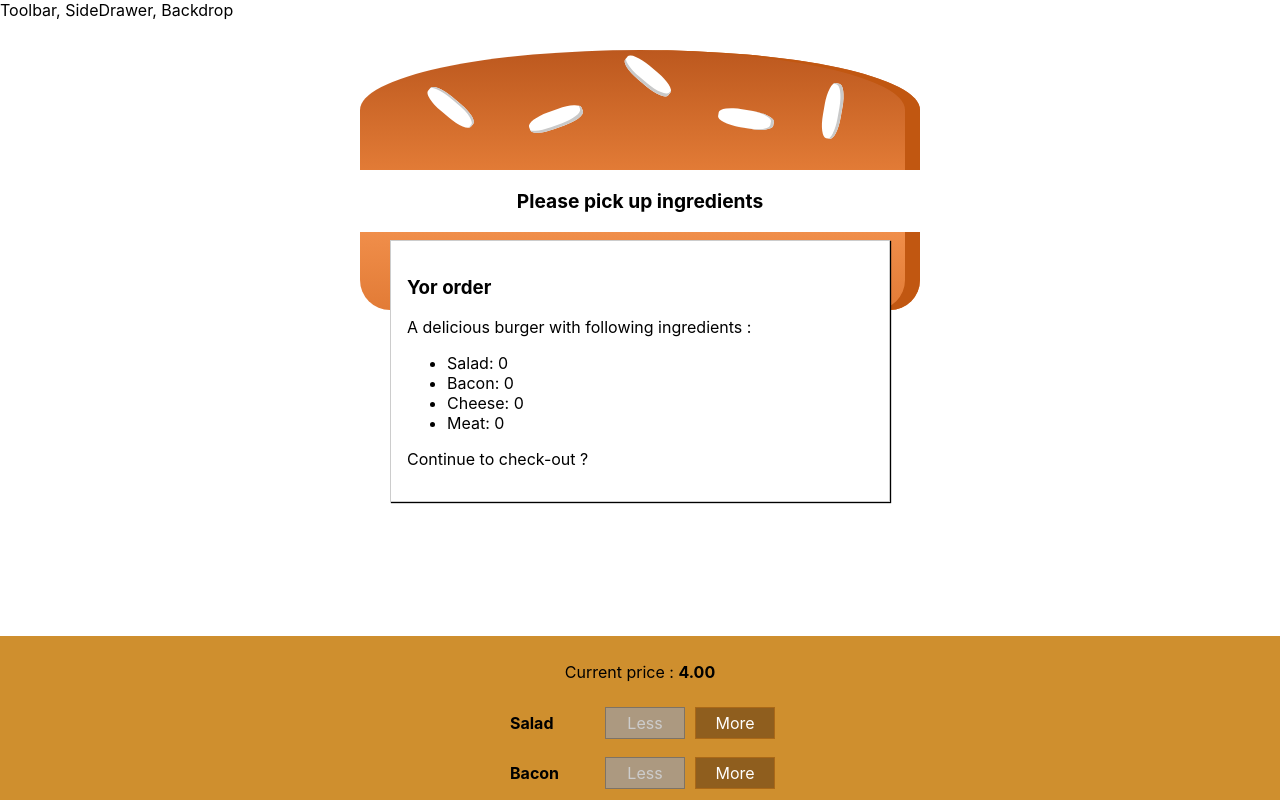
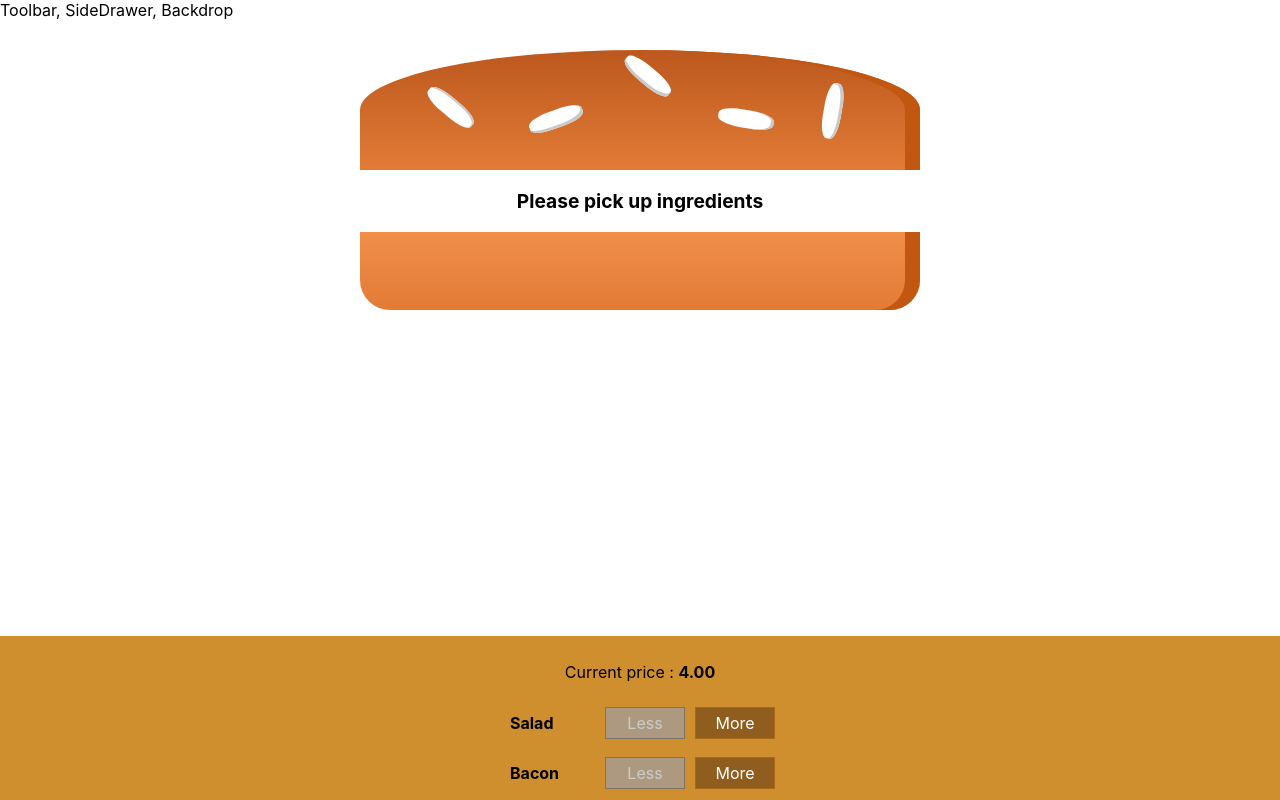
Before and after one commit to MarcLallier/burgercommand, a React (Create React App) app: page / in a window 1280 px wide. Shown: the top 800 px of the page. Built offline with nearby package versions, Linux system fonts and the light colour scheme.

Commit message:
show the modal with ternary condition in Modal component

```diff
--- a/src/components/Burger/BuildControls/BuildControls.js
+++ b/src/components/Burger/BuildControls/BuildControls.js
@@ -26,6 +26,7 @@
      <button
       className="OrderButton"
       disabled={!props.purchasable}
+      onClick={props.ordered}
       >
         Order now
       </button>
--- a/src/components/UI/Modal/Modal.js
+++ b/src/components/UI/Modal/Modal.js
@@ -4,7 +4,14 @@
 
 const modal = (props) => (
 
- <div className="Modal">
+ <div
+  className="Modal"
+  style={{
+    transform : props.show ? "translateY(0)" : "translateY(-100vh)",
+    opacity : props.show ? "1" : 0
+  }}
+
+ >
     {props.children}
   </div>
 
--- a/src/containers/BurgerBuilder/BurgerBuilder.js
+++ b/src/containers/BurgerBuilder/BurgerBuilder.js
@@ -27,6 +27,7 @@
     },
     totalPrice : 4,
     purchasable : false,
+    purchasing : false,
   }
 
   updatePurchaseState = (ingredients) => {
@@ -72,6 +73,11 @@
     this.updatePurchaseState(updatedIngredients)
   }
 
+  purchaseHandler = () => {
+this.setState({purchasing : true})
+  }
+
+
   render() {
 
     const disabledInfo = {
@@ -85,7 +91,7 @@
     return (
 
       <Aux>
-          <Modal>
+          <Modal show={this.state.purchasing}>
             <OrderSummary ingredients = {this.state.ingredients} />
           </Modal>
           <Burger ingredients = {this.state.ingredients}/>
@@ -95,6 +101,7 @@
             disabled = {disabledInfo}
             price={this.state.totalPrice}
             purchasable={this.state.purchasable}
+            ordered={this.purchaseHandler}
           />
       </Aux>
     )
```
